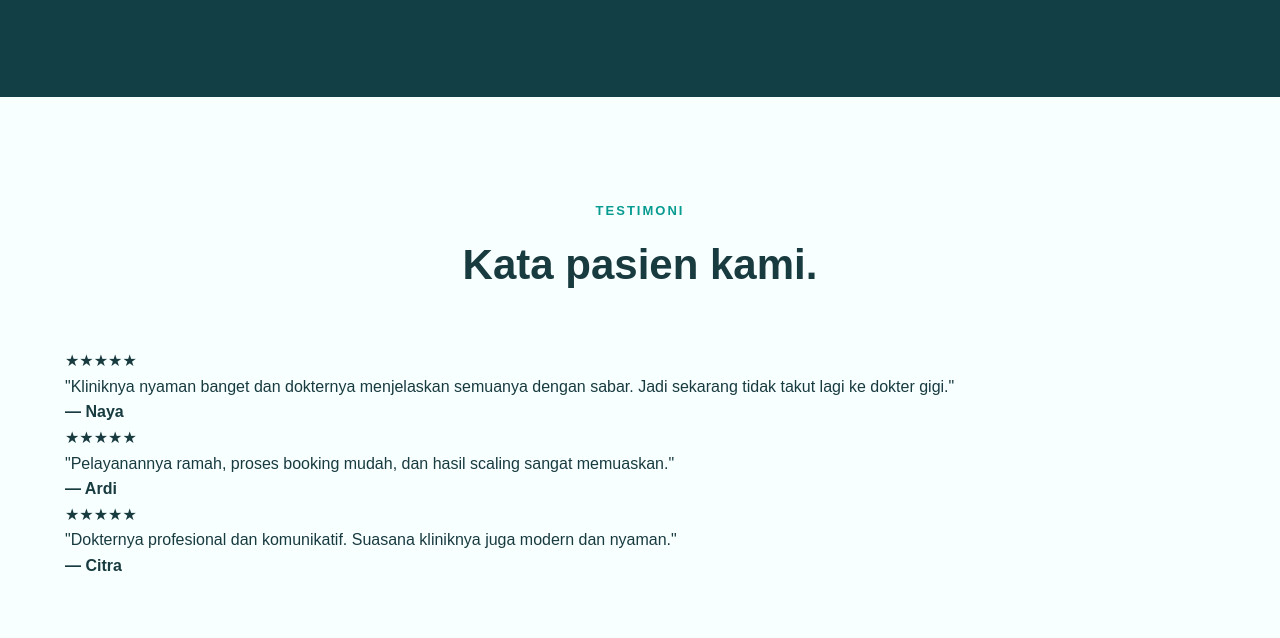
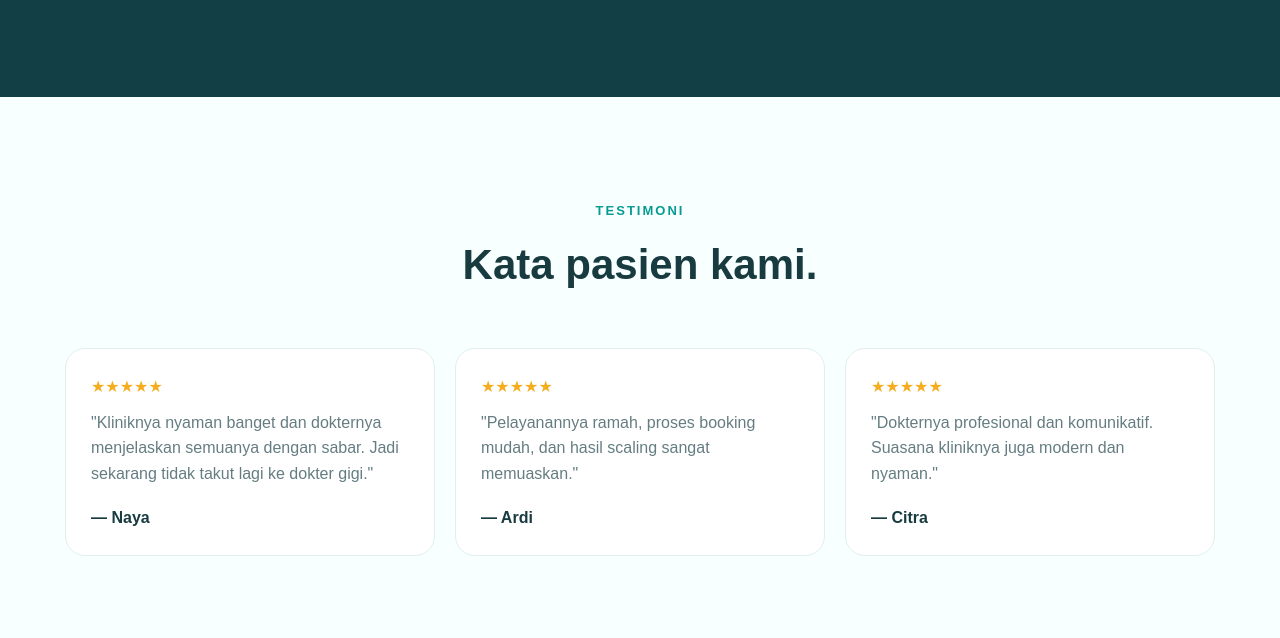
Before and after one commit to abelizztrhm/docteeth-abel-rara, a plain HTML site: page index.html in a window 1280 px wide. Shown: the part 3683-4321 px from the top of the page. Drawn offline with Linux system fonts and the light colour scheme.

Commit message:
dan membuat css testimonial

```diff
--- a/style.css
+++ b/style.css
@@ -716,3 +716,48 @@ textarea:focus {
 
     margin-top: 15px;
 }
+
+.testimonial-grid {
+    display: grid;
+
+    grid-template-columns:
+        repeat(3, 1fr);
+
+    gap: 20px;
+}
+
+.testimonial {
+    background: white;
+
+    border: 1px solid #e2eeee;
+
+    border-radius: 20px;
+
+    padding: 25px;
+
+    transition: 0.3s;
+}
+
+.testimonial:hover {
+    transform: translateY(-5px);
+
+    box-shadow:
+        0 10px 30px
+        rgba(0,0,0,0.07);
+}
+
+.stars {
+    color: #f5ad20;
+
+    margin-bottom: 10px;
+}
+
+.testimonial p {
+    color: #657d82;
+}
+
+.testimonial strong {
+    display: block;
+
+    margin-top: 18px;
+}
```
